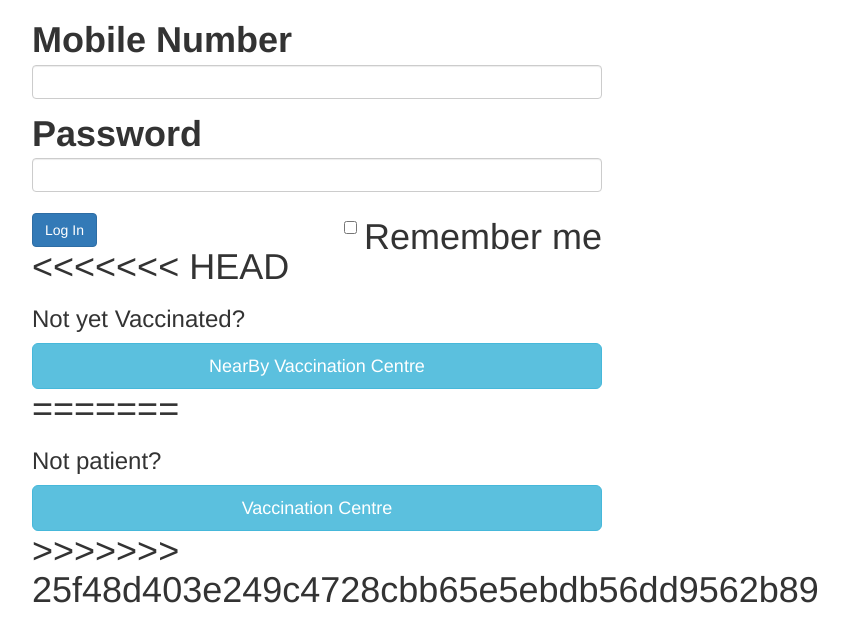
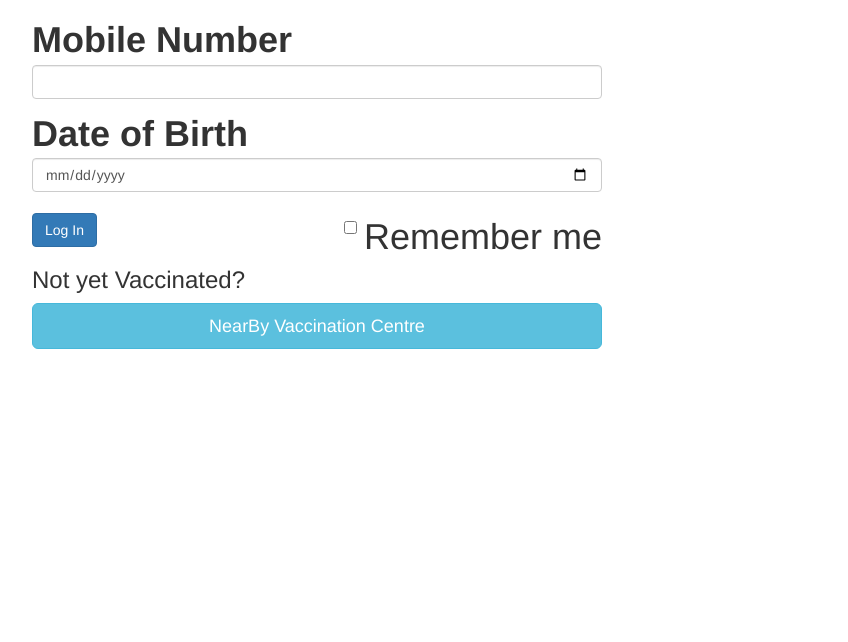
Before and after one commit to manoj-b-22/C-19-Vaccine, a Django app: page / in a window 1280 px wide. Shown: the top 642 px of the page, without its empty margins (23-871 px from the left). Run offline with Django 3.2, Linux system fonts and the light colour scheme; some libraries are stand-ins or nearby versions.

Commit message:
changed id's of input field

```diff
--- a/C19V/templates/login.html
+++ b/C19V/templates/login.html
@@ -25,11 +25,11 @@
               <form role="form">
                 <div class="form-group">
                   <label for="inputUsernameEmail">Mobile Number</label>
-                  <input type="number" class="form-control" id="inputUsernameEmail">
+                  <input type="number" class="form-control" id="phone_no">
                 </div>
                 <div class="form-group">
-                  <label for="inputPassword">Password</label>
-                  <input type="password" class="form-control" id="inputPassword">
+                  <label for="inputPassword">Date of Birth</label>
+                  <input type="date" class="form-control" id="dob">
                 </div>
                 <div class="checkbox pull-right">
                   <label>
@@ -40,13 +40,8 @@
                   Log In
                 </button>
               </form>
-<<<<<<< HEAD
               <h3>Not yet Vaccinated?</h3>
               <a href="VaccinationCentres" class="btn btn-lg btn-info btn-block">NearBy Vaccination Centre</a>
-=======
-              <h3>Not patient?</h3>
-              <a href="VaccinationCentres" class="btn btn-lg btn-info btn-block">Vaccination Centre</a>
->>>>>>> 25f48d403e249c4728cbb65e5ebdb56dd9562b89
             </div>
           </div>
             </div>
```
